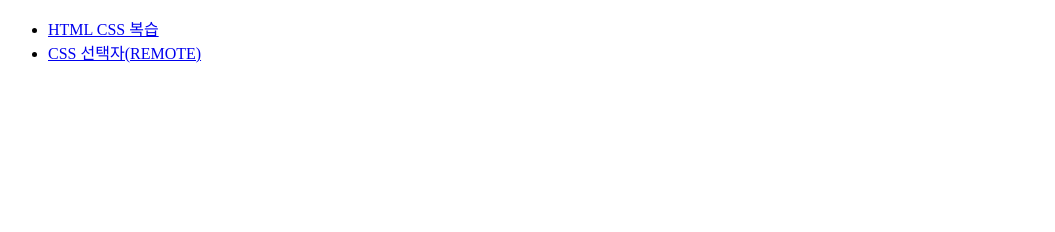
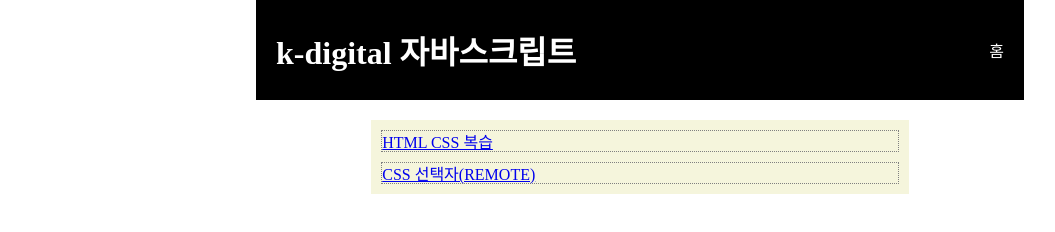
Before and after one commit to kingboseong/k6_fe, a plain HTML site: page index.html in a window 1280 px wide. Shown: the whole page, without its empty margins (0-1055 px from the left). Drawn offline with Linux system fonts and the light colour scheme.

Commit message:
index.css

```diff
--- /dev/null
+++ b/index.css
@@ -0,0 +1,40 @@
+*{
+    padding: 0px;
+    margin: 0px;
+}
+
+main{
+    width: 60%;
+    margin-left: 20%;
+}
+
+header{
+    background-color: black;
+    color: white;
+    height: 100px;
+    display: flex;
+    justify-content:space-between;
+    align-items: center;
+    padding: 0px 20px; /*margin-left : 20px + margin-right : 20px과 같음*/
+}
+
+article{
+    display: flex;
+    flex-direction: column;
+    align-items: center;
+}
+
+article ul{
+    width: 70%;
+    margin-top: 20px;
+    list-style: none;
+    background-color: beige;
+}
+
+article li{
+    display: flex;
+    align-items: center;
+    height: 20px;
+    margin: 10px;
+    border: 1px dotted gray;
+}
--- a/index.html
+++ b/index.html
@@ -4,15 +4,26 @@
 <head>
     <meta charset="UTF-8">
     <meta name="viewport" content="width=device-width, initial-scale=1.0">
+    <link rel="stylesheet" href="/index.css">
     <title>K-디지털6기</title>
 </head>
 
 <body>
-    <ul>
-        <!-- a 태그는 반드시 href속성을 가짐 -->
-        <li><a href="/01/01.html">HTML CSS 복습</a></li>
-        <li><a href="/02/02.html">CSS 선택자(REMOTE)</a></li>
-    </ul>
+    <main>
+        <header>
+            <h1>k-digital 자바스크립트</h1>
+            <div>
+                홈
+            </div>
+        </header>
+        <article>
+            <ul>
+                <!-- a 태그는 반드시 href속성을 가짐 -->
+                <li><a href="/01/01.html">HTML CSS 복습</a></li>
+                <li><a href="/02/02.html">CSS 선택자(REMOTE)</a></li>
+            </ul>
+        </article>
+    </main>
 </body>
 
 </html>
```
